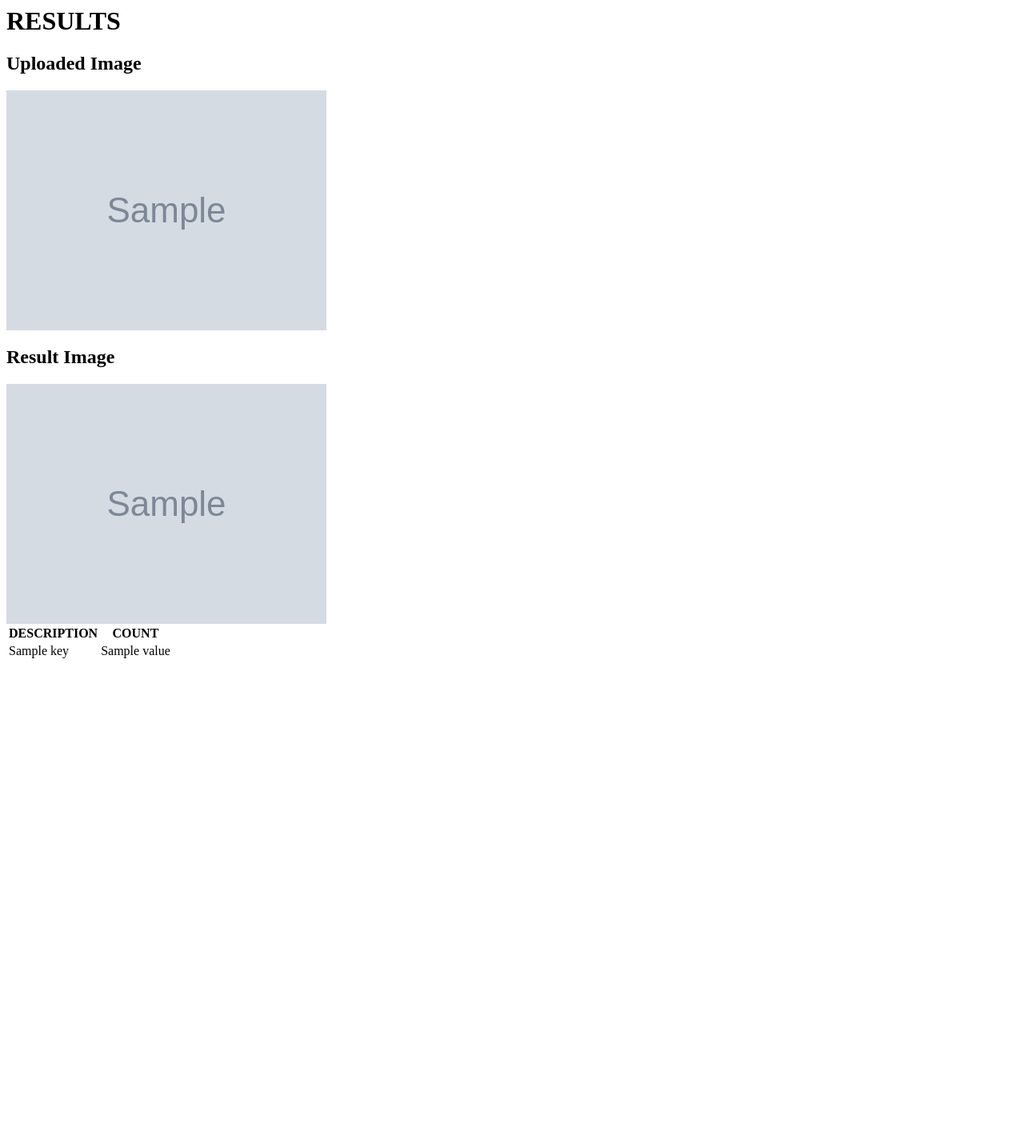
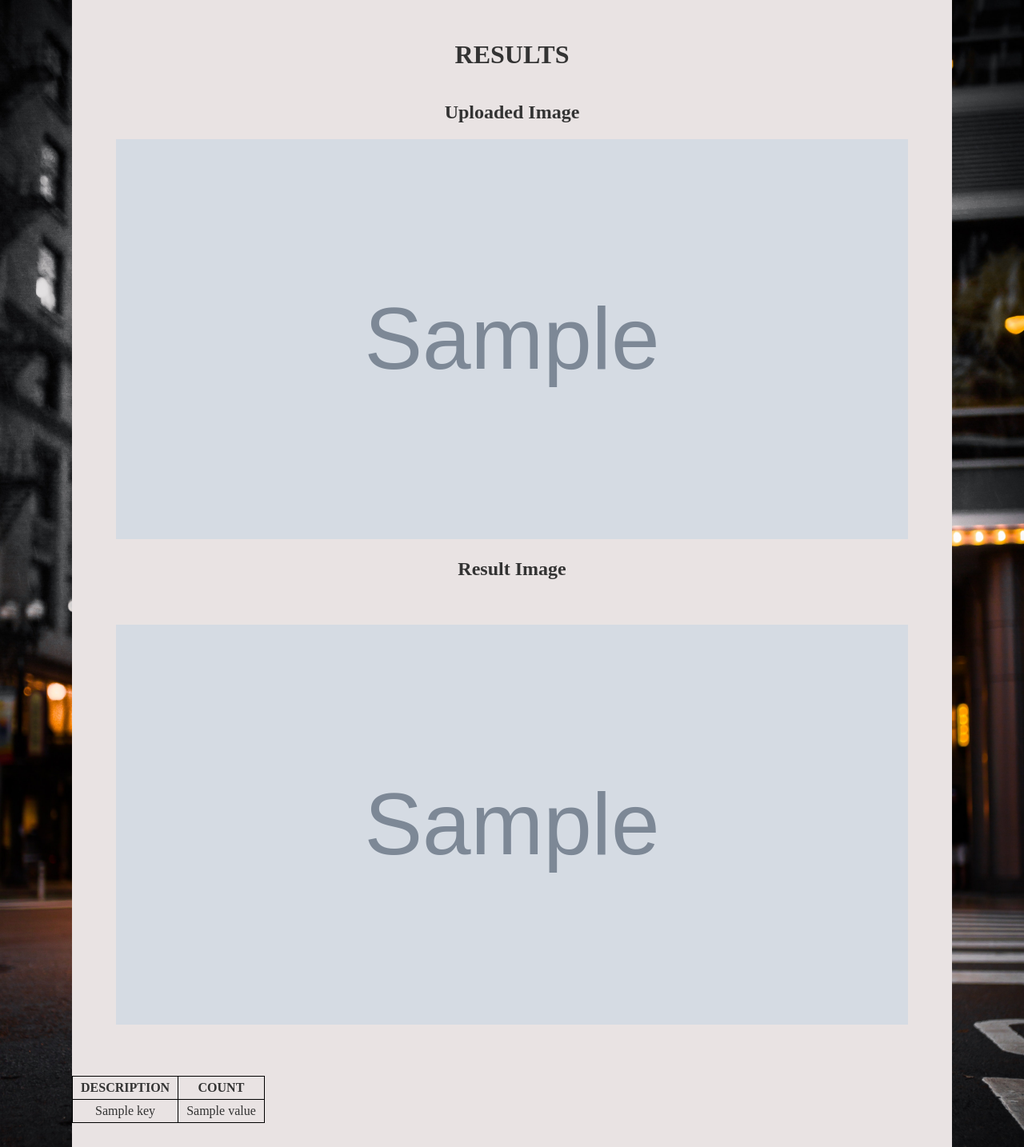
Before and after one commit to akshattrivedi/Automating-Traffic-Signals-Based-on-Traffic-Density-Estimation-using-YOLO, a Django app: template templates/app/results.html in a window 1280 px wide. Shown: the whole page at 80% size. Before the commit the page ends 823 px from the top, so only its background shows below. Run offline with Django 3.2, Linux system fonts and the light colour scheme; the template is opened without the code that fills it: most values are stand-ins (such as "Sample title", 1, 10 or a date in 2020); grey boxes marked "Sample" are stand-in pictures; parts of the project's set-up code (start-up, migrations or seed data) failed here and were passed over.

Commit message:
Added CSS to results.html

```diff
--- a/templates/app/index.html
+++ b/templates/app/index.html
@@ -120,7 +120,7 @@
 </div>
 
 <!--SCRIPT SECTION-->
-<script async defer src="https://maps.googleapis.com/maps/api/js?key=AIzaSyBE-AatCnNmEzkMZL2Rmqu87zjmDqpU3vA&callback=initMap"></script>
+<!-- <script async defer src="https://maps.googleapis.com/maps/api/js?key=AIzaSyBE-AatCnNmEzkMZL2Rmqu87zjmDqpU3vA&callback=initMap"></script> -->
 
 <script src="{% static 'script.js' %}"></script>
 
--- a/templates/app/results.html
+++ b/templates/app/results.html
@@ -1,10 +1,62 @@
+<!DOCTYPE html>
+<html lang="en">
+<head>
+    <meta charset="UTF-8">
+    <meta name="viewport" content="width=device-width, initial-scale=1.0">
+    <meta http-equiv="X-UA-Compatible" content="ie=edge">
+    <title>YOLO | Results</title>
+
+    <style>
+        *{
+            margin: 0;
+            padding: 0;
+        }
+        html{
+            height: 100%;
+        }
+        body{
+
+            box-sizing: border-box;
+            background: url('/static/images/background.jpg') no-repeat center center;
+            background-size: cover;
+            background-attachment: fixed;
+            margin: auto;
+        }
+        .container{
+            color: #333;
+            background:rgb(233, 227, 227);
+            max-width: 1100px;
+            margin: auto;
+            padding: 30px 0;
+            text-align: center;
+        }
+        table,td,tr,th{
+            border: 1px solid black;
+            border-collapse: collapse;
+            padding: 5px 10px;
+            text-align: center;
+        }
+        img{
+            width: 90%;
+            height: 500px;
+        }
+        h1,h2{
+            padding: 20px 0;
+        }
+    </style>
+</head>
+<body>
+    <div class="container">
         <h1>RESULTS</h1>
         <h2>Uploaded Image</h2>
         <img src="{{ uploadedImage }}"/>
 
-<h2>Result Image</h2>
+        <h2>Result Image</h2><br><br>
         <img src="{{ resultImage }}"/>
 
+    </div>
+
+    <div class="container">
         <table>
             <tr><th>DESCRIPTION</th><th>COUNT</th></tr>
             {% for key,value in dicTable.items %}
@@ -14,3 +66,7 @@
             </tr>
         {% endfor %}
         </table>
+    </div>
+
+</body>
+</html>
```
Also changed, not shown: media/image-1-000001.jpg (added), media/out/image-1-000001.jpg (added), templates/static/images/background.jpg (added), templates/static/style.css (line endings or trailing spaces). Lines whose indentation alone changed are shown as unchanged.
